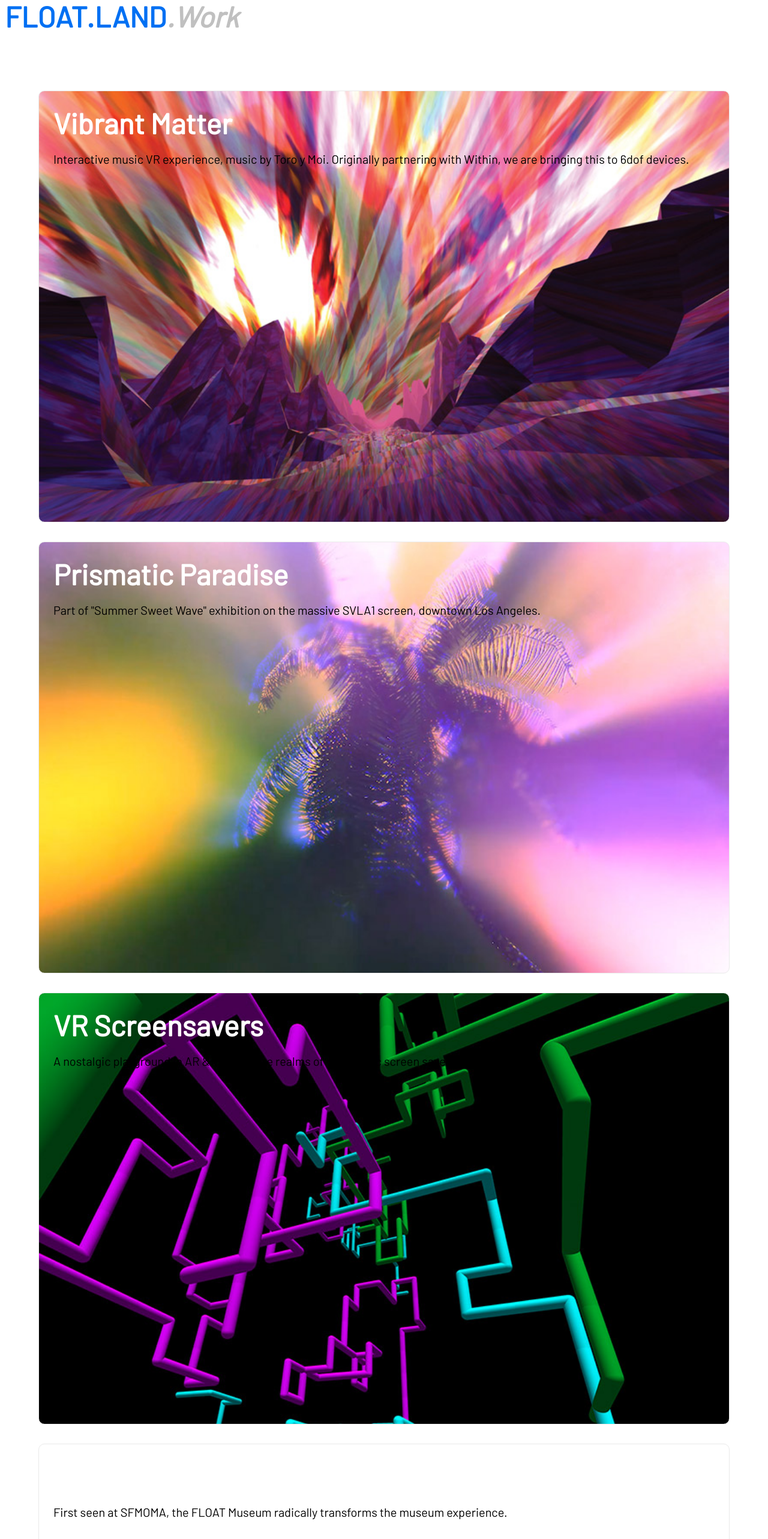
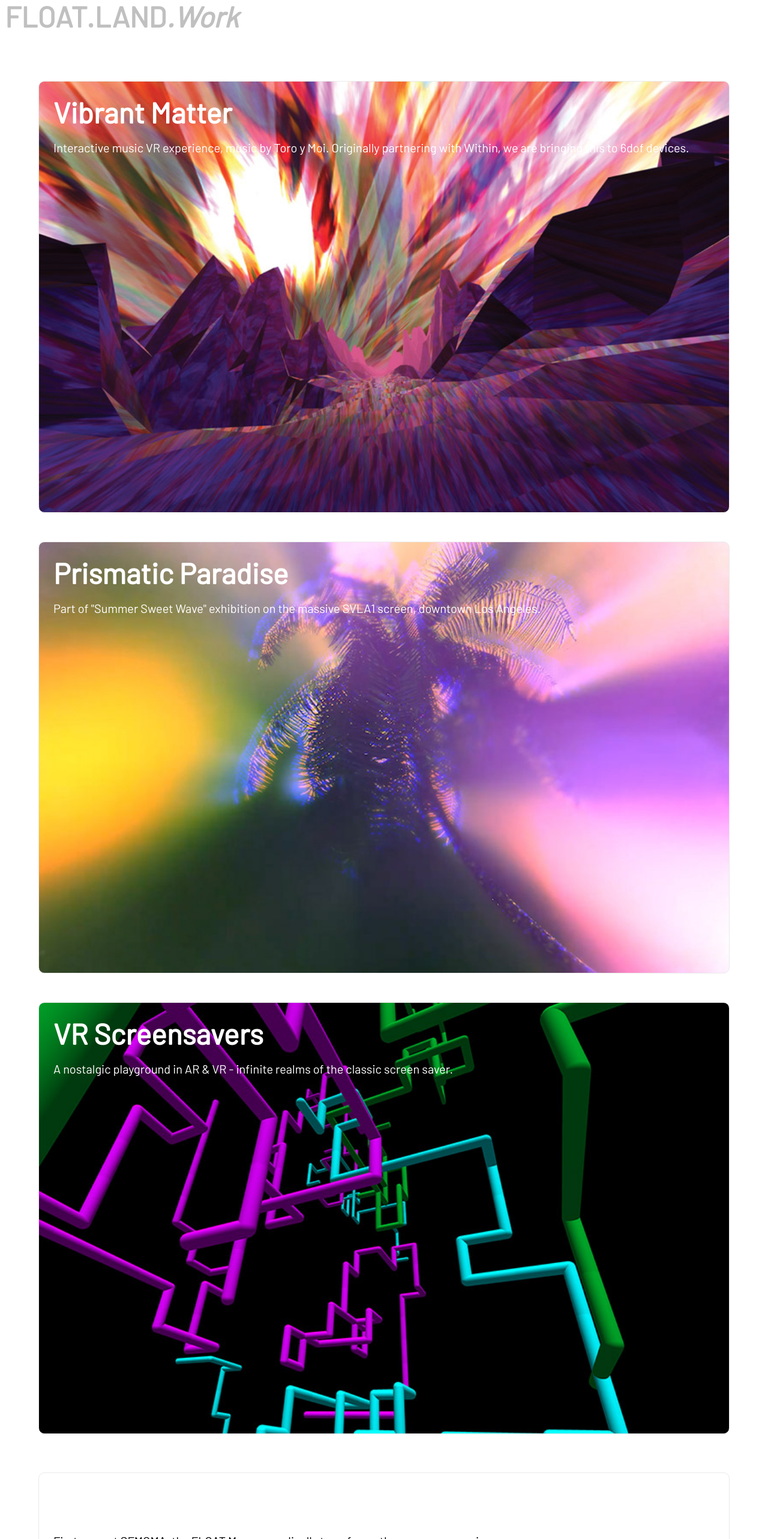
Before and after one commit to peibarthwu/FLOAT, a Next.js app: page /work in a window 1280 px wide. Shown: the top 2566 px of the page at 60% size. Built offline with nearby package versions, Linux system fonts and the light colour scheme.

Commit message:
more parallax

```diff
--- a/pages/work.js
+++ b/pages/work.js
@@ -22,7 +22,8 @@ export default function Work() {
             </i>
         </h1>
         <main className={styles.main} id="content">
-        <div className={styles.card} style={{ backgroundImage: `url("/assets/work/vibrant_matter.jpg")` }}>
+        <div className={styles.paralax + ' ' + styles.project}
+          style={{ backgroundImage: `url("/assets/work/vibrant_matter.jpg")` }}>
             <h2>
               Vibrant Matter
             </h2>
@@ -32,7 +33,8 @@ export default function Work() {
             </p>
           </div>
 
-          <div className={styles.card} style={{ backgroundImage: `url("/assets/work/prismatic_paradise.jpg")` }}>
+          <div className={styles.paralax + ' ' + styles.project}
+          style={{ backgroundImage: `url("/assets/work/prismatic_paradise.jpg")` }}>
             <h2>
               Prismatic Paradise
             </h2>
@@ -42,7 +44,8 @@ export default function Work() {
             </p>
           </div>
 
-          <div className={styles.card} style={{ backgroundImage: `url("/assets/work/vr_screensavers.jpg")` }}>
+          <div className={styles.paralax + ' ' + styles.project}
+          style={{ backgroundImage: `url("/assets/work/vr_screensavers.jpg")` }}>
             <h2>
               VR Screensavers
             </h2>
--- a/styles/Home.module.css
+++ b/styles/Home.module.css
@@ -34,14 +34,13 @@
 }
 
 .title a {
-  color: #0070f3;
   text-decoration: none;
 }
 
 .title a:hover,
 .title a:focus,
 .title a:active {
-  text-decoration: underline;
+  text-decoration: italic;
 }
 
 .title {
```
